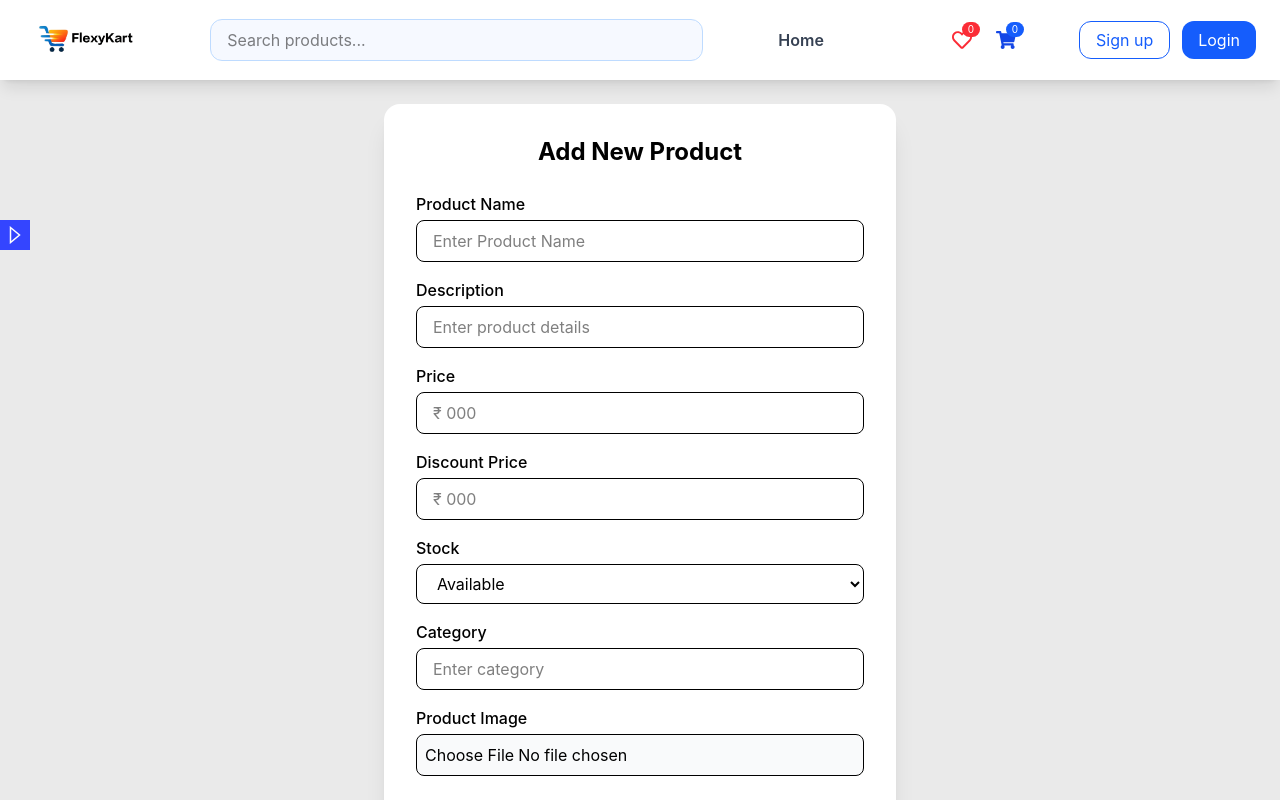
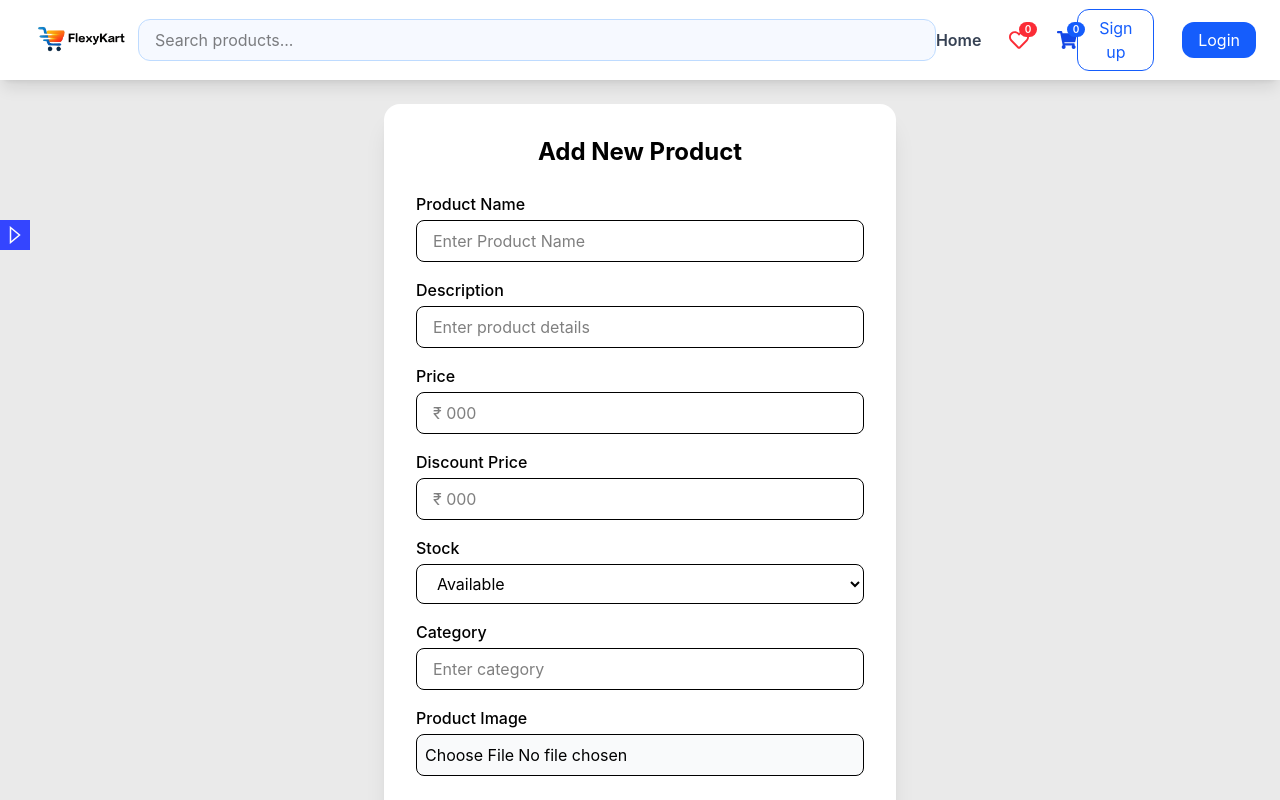
Before and after one commit to VivekAnand-5656/Ecommerce-Frontend--FastAPI-Cartify, a React (Vite) app: page /addproduct in a window 1280 px wide. Shown: the top 800 px of the page. Built offline with nearby package versions, Linux system fonts and the light colour scheme.

Commit message:
Home Page Responsive

```diff
--- a/src/Pages/Home.jsx
+++ b/src/Pages/Home.jsx
@@ -97,16 +97,16 @@ const Home = () => {
                     <Mens />
                 ) : (
                     <>
-                        <div className="w-full flex flex-col gap-10 p-2 bg-slate-100">
+                        <div className="min-w-screen flex flex-col lg:gap-10 gap-3 p-2 bg-slate-100">
 
                             {/* HERO */}
-                            <section className="w-full h-[75vh] bg-linear-to-br from-[#000000] relative to-[#010447]  text-white rounded-3xl shadow-xl flex justify-between items-center text-center p-2">
-                                <div className=' w-[40%] h-full text-start flex flex-col justify-center ' >
-                                    <h1 className="text-5xl font-extrabold leading-tight max-w-4xl">
+                            <section className=" w-full  lg:h-[75vh] h-screen bg-linear-to-br from-[#000000] relative to-[#010447]  text-white lg:rounded-3xl rounded-br-4xl shadow-xl lg:flex flex-col justify-between items-center text-center p-2">
+                                <div className='lg:w-[40%] w-full h-[40%] lg:text-start text-justify flex flex-col  justify-center ' >
+                                    <h1 className="lg:text-5xl text-xl font-extrabold leading-tight lg:max-w-xl ">
                                         Shop Smarter. Live Better with <span className='text-[#FB7513]' >Flexycart</span>
                                     </h1>
 
-                                    <p className="mt-5 text-lg max-w-2xl text-blue-100">
+                                    <p className="lg:mt-5 text-xl lg:text-lg  lg:max-w-2xl text-blue-100">
                                         Your one-stop eCommerce destination for electronics, fashion, gadgets and daily essentials.
                                     </p>
 
@@ -119,27 +119,27 @@ const Home = () => {
                                         </button>
                                     </div> */}
 
-                                    <p className="mt-6 text-sm text-blue-100">
+                                    <p className="lg:mt-6 mt-0 text-sm text-blue-100">
                                         Fast delivery • Best prices • Trusted quality
                                     </p>
                                 </div>
-                                <div className="w-[60%] h-full relative flex justify-center items-center">
+                                <div className="  lg:w-[60%] w-full lg:h-full h-[55%] relative flex justify-center items-center">
 
                                     {/* Glow background */}
-                                    <div className="absolute w-[420px] h-[420px] bg-blue-500/20 blur-3xl rounded-full"></div>
+                                    <div className="  absolute w-[420px] h-[420px] bg-blue-500/20 blur-3xl rounded-full"></div>
 
                                     {/* Main phone card */}
-                                    <div className="absolute top-12 left-50 w-56 h-72 bg-white/10 backdrop-blur-lg rounded-3xl shadow-2xl border border-white/20 p-4 rotate-[-10deg] hover:z-50 hover:scale-110 ease-linear cursor-pointer hover:rotate-0 transition duration-200">
+                                    <div className="absolute top-5 left-35 lg:w-48 w-40 lg:h-60 h-36 bg-white/10 backdrop-blur-lg rounded-3xl shadow-2xl border border-white/20 p-4 rotate-[-10deg] hover:z-50 hover:scale-110 ease-linear cursor-pointer hover:rotate-0 transition duration-200">
                                         <img src={mobile} className="w-full h-full object-contain drop-shadow-2xl" />
                                     </div>
 
                                     {/* Watch card */}
-                                    <div className="absolute bottom-10 left-5 w-48 h-60 bg-white/10 backdrop-blur-lg rounded-3xl shadow-2xl border border-white/20 p-4 rotate-12 hover:z-50 hover:scale-110 ease-linear cursor-pointer  hover:rotate-0 transition duration-500">
+                                    <div className="absolute bottom-30 left-5 lg:w-48 w-40 lg:h-60 h-36 bg-white/10 backdrop-blur-lg rounded-3xl shadow-2xl border border-white/20 lg:p-4 p-2 rotate-12 hover:z-50 hover:scale-110 ease-linear cursor-pointer  hover:rotate-0 transition duration-500">
                                         <img src={watch} className="w-full h-full object-contain drop-shadow-2xl" />
                                     </div>
 
                                     {/* Glasses card */}
-                                    <div className="absolute top-10 right-20 w-52 h-64 bg-white/10 backdrop-blur-lg rounded-3xl shadow-2xl border border-white/20 p-4 rotate-[8deg] hover:z-50 hover:scale-110 ease-linear cursor-pointer hover:rotate-0 transition duration-500">
+                                    <div className="absolute top-25 right-25 lg:w-48 w-40 lg:h-60 h-36 bg-white/10 backdrop-blur-lg rounded-3xl shadow-2xl border border-white/20 p-4 rotate-[8deg] hover:z-50 hover:scale-110 ease-linear cursor-pointer hover:rotate-0 transition duration-500">
                                         <img src={chasma} className="w-full h-full object-contain drop-shadow-2xl" />
                                     </div>
 
@@ -165,15 +165,15 @@ const Home = () => {
                             {/* PRODUCTS */}
                             <section className="flex flex-col items-center bg-[#f4f6fb] py-2 rounded-3xl">
 
-                                <h2 className="text-3xl font-bold mb-5 tracking-wide text-slate-800">
+                                <h2 className="lg:text-3xl text-xl font-bold lg:mb-5 mb-2 tracking-wide text-slate-800">
                                     Trending Products
                                 </h2>
 
-                                <div className="flex flex-wrap justify-center gap-10">
+                                <div className="flex flex-wrap justify-center lg:gap-10 gap-5 ">
                                     {products.map((item) => (
                                         <div
                                             key={item.id}
-                                            className="w-[240px] bg-white p-4 rounded-3xl flex flex-col shadow-md hover:shadow-2xl hover:-translate-y-1 transition duration-300"
+                                            className="lg:w-[240px] w-48 bg-white p-4 rounded-3xl flex flex-col shadow-md hover:shadow-2xl hover:-translate-y-1 transition duration-300"
                                         >
                                             <img
                                                 src={item.image}
--- a/src/Pages/Navbar.jsx
+++ b/src/Pages/Navbar.jsx
@@ -7,14 +7,15 @@ import { AuthContext } from '../context/AuthContext';
 import Sidebar from '../catagories/Sidebar';
 import logo from '../images/logo.png'
 import { GiHamburgerMenu } from 'react-icons/gi';
+import { AiFillCloseSquare } from 'react-icons/ai';
 
 const Navbar = () => {
     const navigate = useNavigate()
     const { isLoggedIn, logout, cartlength, showProfileMenu, setShowProfileMenu, catagories, setCatagories, allProducts, searchQuery, setSearchQuery, lengthwishlist } = useContext(AuthContext)
     // const [searchData,setSearchData] = {}
 
-    const [isHam,setIsHam] = useState(false)
-    const hamstart = ()=>{
+    const [isHam, setIsHam] = useState(false)
+    const hamstart = () => {
         setIsHam(prev => !prev)
     }
 
@@ -30,17 +31,18 @@ const Navbar = () => {
         }
     }
     return (
-        <div className="w-full h-[10vh] sticky top-0 z-50 backdrop-blur-lg bg-white/80 shadow-lg flex justify-between items-center px-6">
+        <div className="w-full h-[10vh] sticky top-0 z-50 backdrop-blur-lg bg-white/80 shadow-lg flex justify-between items-center lg:px-6 px-2 ">
             {/* ===== Sidebar Catagories ======= */}
             <Sidebar />
             {/* LOGO */}
-            <div className="flex items-center w-[10%]">
+            <div className="flex items-center lg:w-[10%] w-[25%] ">
                 <img src={logo} alt={logo}
                     className='  ' />
             </div>
 
             {/* SEARCH */}
-            <div className="w-[40%] relative">
+            <div
+            className=' lg-w[40%] w-[70%] relative '>
                 <input
                     type="search"
                     onKeyDown={handleSearch}
@@ -51,7 +53,22 @@ const Navbar = () => {
             </div>
 
             {/* MENU */}
-            <ul className="w-[10%] flex justify-around items-center gap-7 font-semibold text-gray-700">
+
+            <ul
+                className={` ${isHam ? "top-12 left-[25%] " : "-top-30 left-[25%] "}
+                    lg:top-0
+                    absolute lg:static
+                    left-0 w-[50%] lg:w-auto
+                    flex flex-col lg:flex-row
+                    items-center gap-7
+                    font-semibold text-gray-700
+                bg-white lg:bg-transparent
+                    shadow-lg lg:shadow-none
+                    p-6 lg:p-0
+                    transition-all duration-300
+                    rounded-2xl
+                `}
+            >
 
                 <li>
                     <NavLink
@@ -81,7 +98,21 @@ const Navbar = () => {
             </ul>
 
             {/* ICONS */}
-            <div className="flex items-center gap-6">
+            <div
+                className={` ${isHam ? "top-24 left-[25%] " : "-top-30 left-[25%] "}
+                    lg:top-0
+                    absolute lg:static
+                    left-0 w-[50%] lg:w-auto
+                    flex flex-col lg:flex-row
+                    items-center gap-7
+                    font-semibold text-gray-700
+                    bg-white lg:bg-transparent
+                    shadow-lg lg:shadow-none
+                    p-6 lg:p-0
+                    transition-all duration-300
+                    rounded-2xl
+                `}
+            >
 
                 {/* Wishlist */}
                 <div className="relative cursor-pointer">
@@ -107,7 +138,21 @@ const Navbar = () => {
 
             {/* AUTH */}
             {isLoggedIn ? (
-                <div className="flex items-center gap-4">
+                <div
+                className={` ${isHam ? "top-48 left-[25%] " : "-top-40 left-[25%] "}
+                    lg:top-0
+                    absolute lg:static
+                    left-0 w-[50%] lg:w-auto
+                    flex flex-col lg:flex-row
+                    items-center gap-7
+                    bg-white lg:bg-transparent
+                    shadow-lg lg:shadow-none
+                    p-6 lg:p-0
+                    transition-all duration-300
+                    rounded-2xl
+                `}
+                // className="flex items-center gap-4"
+                >
                     <button
                         onClick={logout}
                         className="px-4 py-1.5 bg-blue-600 cursor-pointer hover:bg-blue-700 text-white rounded-xl font-semibold transition">
@@ -118,7 +163,21 @@ const Navbar = () => {
                         className="text-3xl text-blue-900 cursor-pointer" />
                 </div>
             ) : (
-                <div className="flex gap-3">
+                <div
+                className={` ${isHam ? "top-48 left-[25%] " : "-top-45 left-[25%] "}
+                    lg:top-0
+                    absolute lg:static
+                    left-0 w-[50%] lg:w-auto
+                    flex flex-col lg:flex-row
+                    items-center gap-7
+                    bg-white lg:bg-transparent
+                    shadow-lg lg:shadow-none
+                    p-6 lg:p-0
+                    transition-all duration-300
+                    rounded-2xl
+                `}
+                // className="flex gap-3"
+                >
                     <button
                         onClick={() => navigate("signup")}
                         className="px-4 py-1.5 border border-blue-600 cursor-pointer text-blue-600 rounded-xl hover:bg-blue-50 transition">
@@ -132,9 +191,19 @@ const Navbar = () => {
                 </div>
             )}
 
-            <GiHamburgerMenu
-            onClick={hamstart}
-            className=" lg:hidden text-red-500 " />
+            {
+                isHam ? (
+                    <AiFillCloseSquare
+                        className='text-red-500 lg:hidden cursor-pointer '
+                        onClick={hamstart} />
+
+                ) : (
+
+                    <GiHamburgerMenu
+                        onClick={hamstart}
+                        className=" lg:hidden text-red-500 cursor-pointer " />
+                )
+            }
 
         </div>
     )
```
